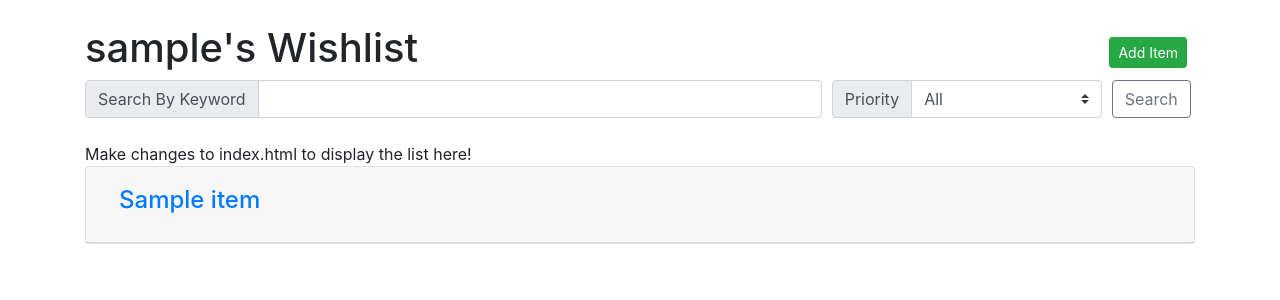
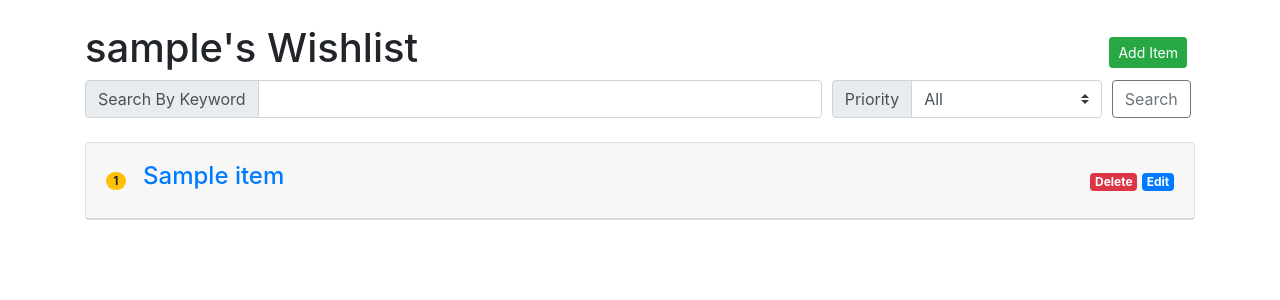
Before and after one commit to lomcaitlin/cst438_s21_proj02_groupb, a Django app: page / in a window 1280 px wide. Shown: the part 56-356 px from the top of the page. Run offline with Django 3.2, Linux system fonts and the light colour scheme; a user stored in the database is signed in; tables that the repository leaves empty hold one stand-in row (values such as "Sample post"); grey boxes marked "Sample" are stand-in pictures; some libraries are stand-ins or nearby versions.

Commit message:
Add delete/edit buttons

```diff
--- a/wishlistApp/templates/wishlistApp/index.html
+++ b/wishlistApp/templates/wishlistApp/index.html
@@ -42,17 +42,21 @@
     </div>
   </form>
   <br>
-  <!-- display list here --> Make changes to index.html to display the list here!
 
   {% for i in stuff %}
   <div id="accordion"></div>
     <div class="card">
-      <div class="card-header" id="heading{{ i.id }}">
-        <h5 class="mb-0">
+      <div class="card-header d-flex justify-content-between align-items-center" id="heading{{ i.id }}">
+        <span class="mb-0">
+          <span class="badge badge-pill badge-warning">{{ i.priority }}</span>
           <button class="btn btn-link" data-toggle="collapse" data-target="#collapse{{ i.id }}" aria-expanded="true" aria-controls="collapseOne">
             <h4>{{ i.name }}</h4>
           </button>
-        </h5>
+        </span>
+        <span>
+          <a href="#" class="badge badge-danger">Delete</a>
+          <a href="#" class="badge badge-primary">Edit</a>
+        </span>
       </div>
 
       <div id="collapse{{ i.id }}" class="collapse hide" aria-labelledby="heading{{ i.id }}" data-parent="#accordion">
```
